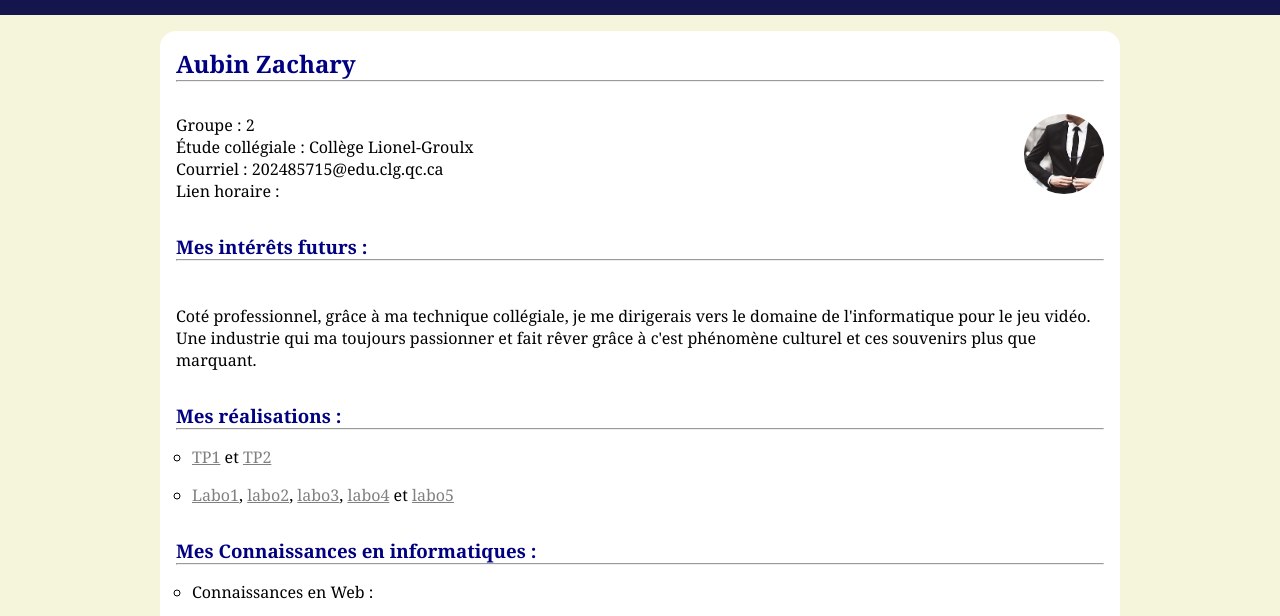
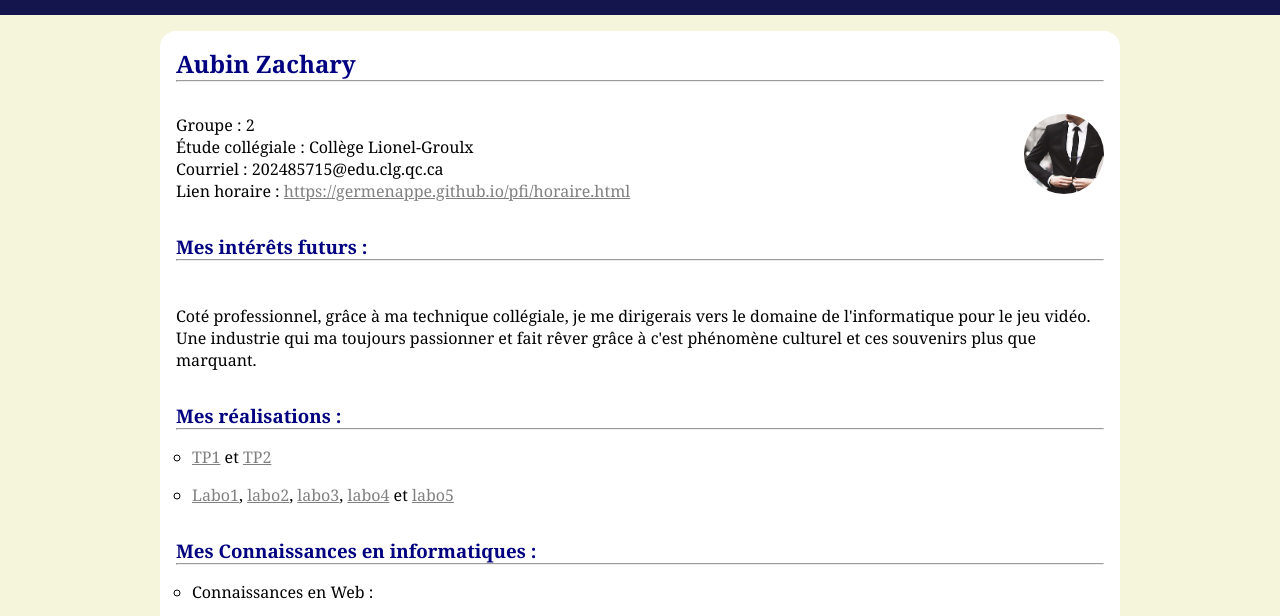
Before and after one commit to GermeNappe/pfi, a plain HTML site: page index.html in a window 1280 px wide. Shown: the part 134-750 px from the top of the page. Drawn offline with Linux system fonts and the light colour scheme.

Commit message:
oublie de lien horaire

```diff
--- a/index.html
+++ b/index.html
@@ -44,7 +44,7 @@
                     <p>Groupe : 2</p>
                     <p>Étude collégiale : Collège Lionel-Groulx</p>
                     <p>Courriel : 202485715@edu.clg.qc.ca</p>
-                    <p>Lien horaire : <a href=""></a></p>
+                    <p>Lien horaire : <a href="horaire.html">https://germenappe.github.io/pfi/horaire.html</a></p>
                 </div>
 
                 <div id="interetFutur">
```
